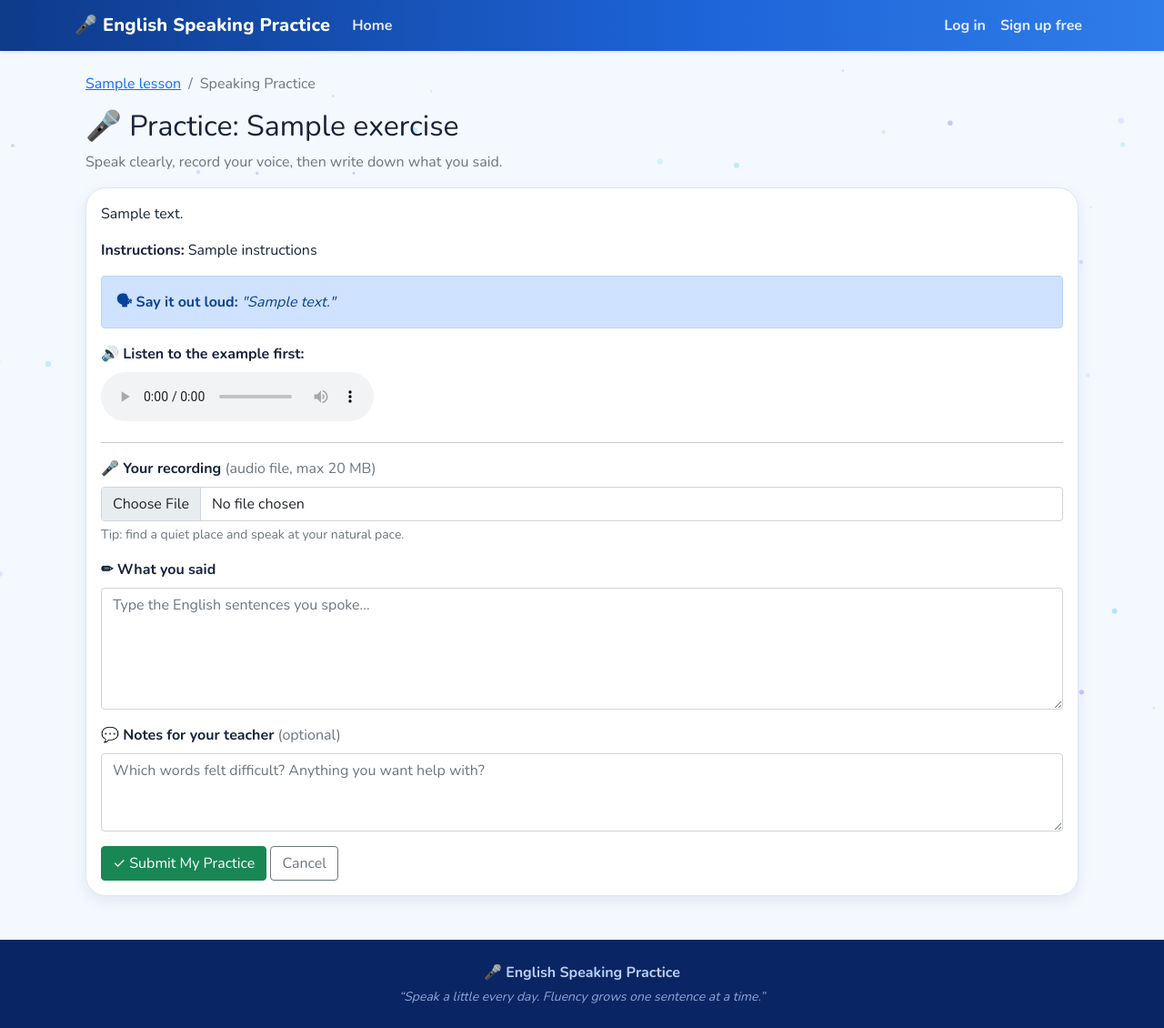
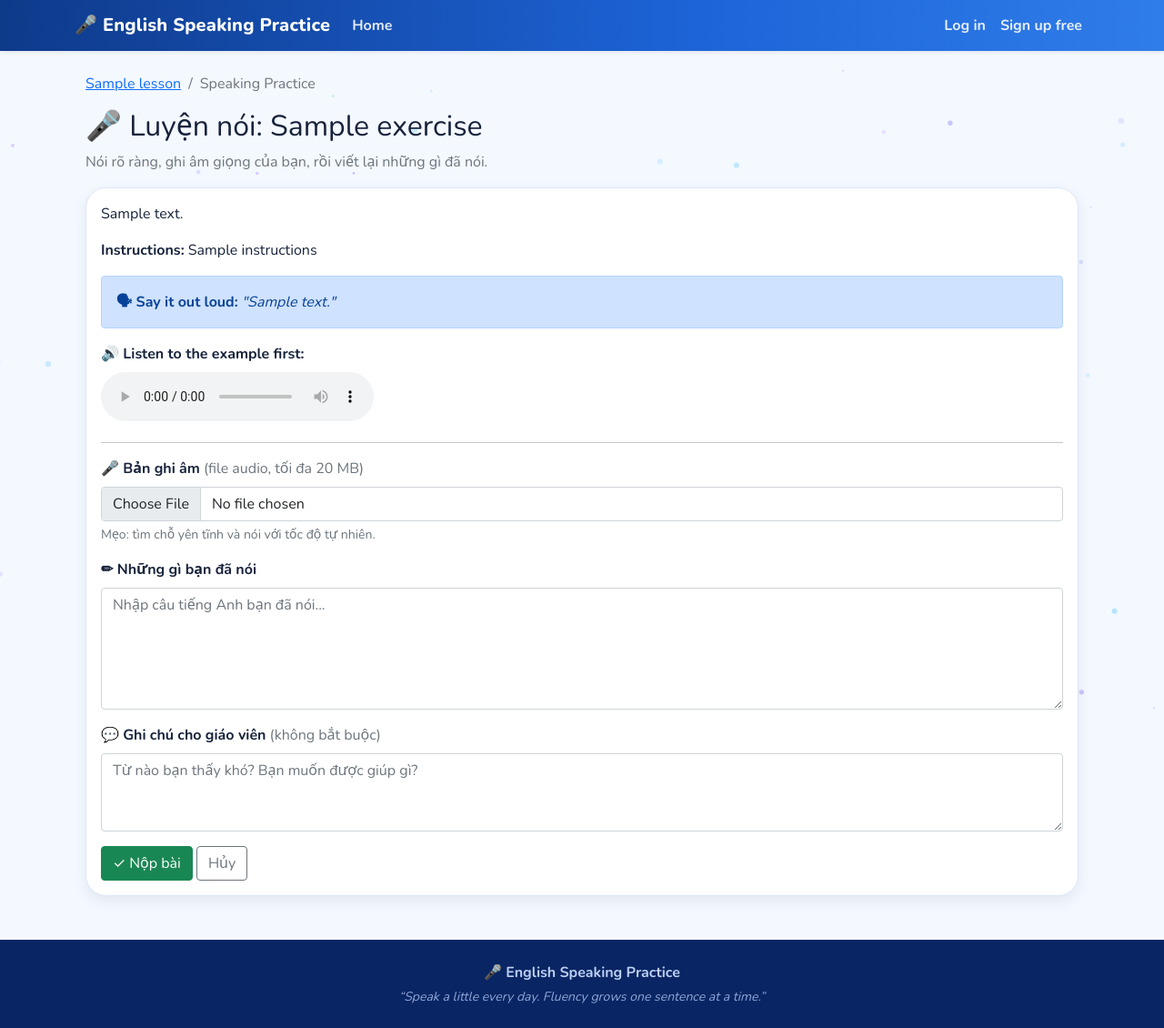
Before and after one commit to hoanghaiat/EnglishSpeaking, a Django app: template templates/create_speaking_attempt.html in a window 1280 px wide. Shown: the whole page at 91% size. Run offline with Django 4.2, Linux system fonts and the light colour scheme; the template is opened without the code that fills it: most values are stand-ins (such as "Sample title", 1, 10 or a date in 2020).

Commit message:
Unify attempt form language: Vietnamese labels everywhere
The standalone edit page mixed Vietnamese and English labels
('What you said', 'Notes for your teacher') while the dashboard modal
used Vietnamese. Both edit and create attempt pages now use the same
Vietnamese wording as the modal.

```diff
--- a/templates/create_speaking_attempt.html
+++ b/templates/create_speaking_attempt.html
@@ -11,8 +11,8 @@
         </ol>
     </nav>
 
-    <h2>&#127908; Practice: {{ exercise.title }}</h2>
-    <p class="text-muted">Speak clearly, record your voice, then write down what you said.</p>
+    <h2>&#127908; Luyện nói: {{ exercise.title }}</h2>
+    <p class="text-muted">Nói rõ ràng, ghi âm giọng của bạn, rồi viết lại những gì đã nói.</p>
 
     <div class="card esp-card">
         <div class="card-body">
@@ -38,23 +38,23 @@
                 {% csrf_token %}
 
                 <div class="mb-3">
-                    <label for="recorded_audio" class="form-label"><strong>&#127908; Your recording</strong> <span class="text-muted">(audio file, max 20 MB)</span></label>
+                    <label for="recorded_audio" class="form-label"><strong>&#127908; Bản ghi âm</strong> <span class="text-muted">(file audio, tối đa 20 MB)</span></label>
                     <input type="file" class="form-control" id="recorded_audio" name="recorded_audio" accept="audio/*">
-                    <div class="form-text">Tip: find a quiet place and speak at your natural pace.</div>
+                    <div class="form-text">Mẹo: tìm chỗ yên tĩnh và nói với tốc độ tự nhiên.</div>
                 </div>
 
                 <div class="mb-3">
-                    <label for="transcript" class="form-label"><strong>&#9999; What you said</strong></label>
-                    <textarea class="form-control" id="transcript" name="transcript" rows="5" required placeholder="Type the English sentences you spoke..."></textarea>
+                    <label for="transcript" class="form-label"><strong>&#9999; Những gì bạn đã nói</strong></label>
+                    <textarea class="form-control" id="transcript" name="transcript" rows="5" required placeholder="Nhập câu tiếng Anh bạn đã nói..."></textarea>
                 </div>
 
                 <div class="mb-3">
-                    <label for="feedback" class="form-label"><strong>&#128172; Notes for your teacher</strong> <span class="text-muted">(optional)</span></label>
-                    <textarea class="form-control" id="feedback" name="feedback" rows="3" placeholder="Which words felt difficult? Anything you want help with?"></textarea>
+                    <label for="feedback" class="form-label"><strong>&#128172; Ghi chú cho giáo viên</strong> <span class="text-muted">(không bắt buộc)</span></label>
+                    <textarea class="form-control" id="feedback" name="feedback" rows="3" placeholder="Từ nào bạn thấy khó? Bạn muốn được giúp gì?"></textarea>
                 </div>
 
-                <button type="submit" class="btn btn-success">&#10003; Submit My Practice</button>
-                <a href="{% url 'lesson_detail' lesson.id %}" class="btn btn-outline-secondary">Cancel</a>
+                <button type="submit" class="btn btn-success">&#10003; Nộp bài</button>
+                <a href="{% url 'lesson_detail' lesson.id %}" class="btn btn-outline-secondary">Hủy</a>
             </form>
         </div>
     </div>
```
Also changed, not shown: templates/update_speaking_attempt.html (+7 -5 lines).
